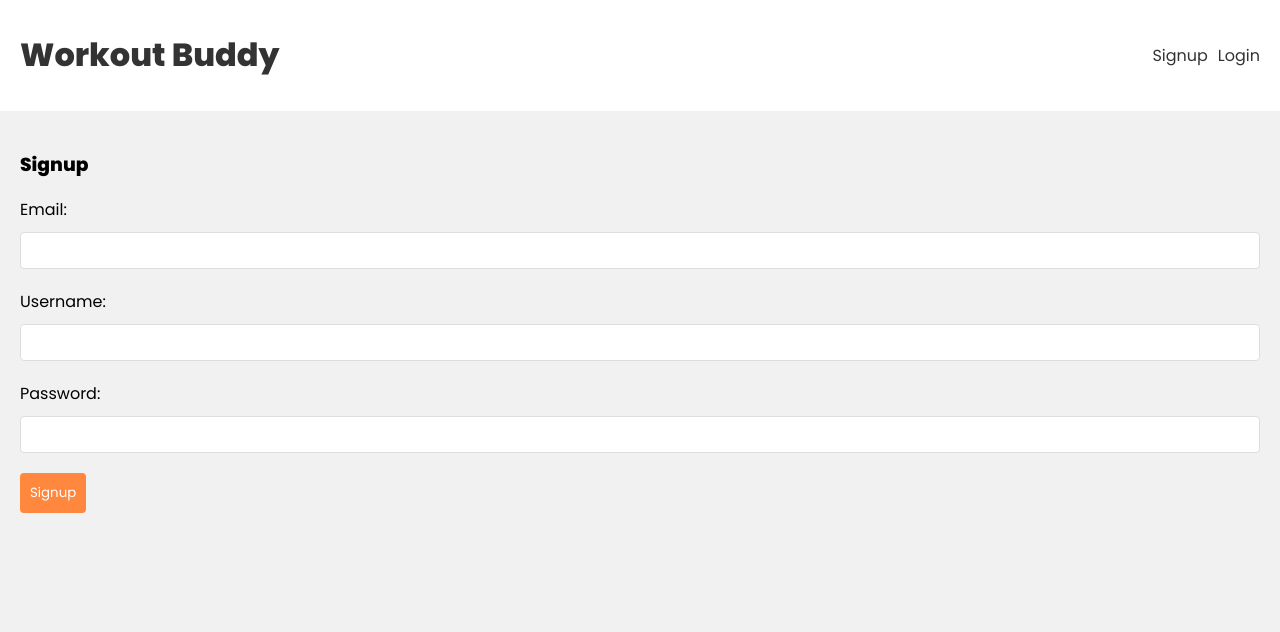
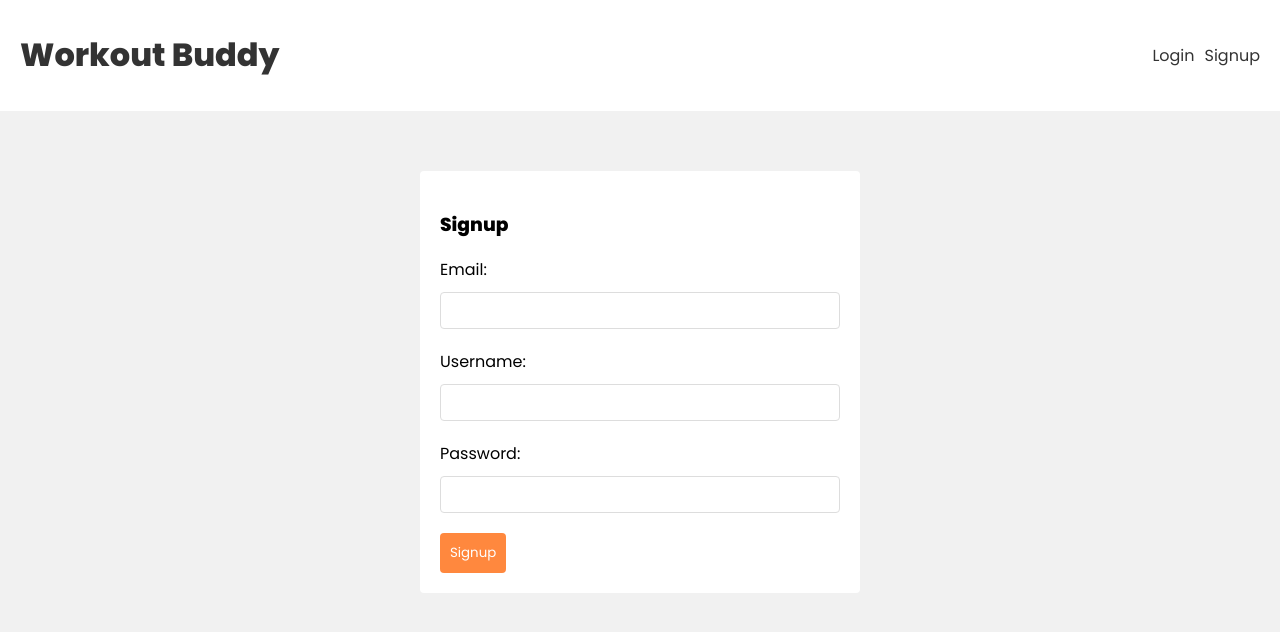
Before and after one commit to zyrephus/mern-fitness-tracker, a React (Create React App) app in the folder frontend/: page /signup in a window 1280 px wide. Shown: the top 632 px of the page. Built offline with nearby package versions, Linux system fonts and the light colour scheme.

Commit message:
Switched login and signup position

```diff
--- a/frontend/src/App.js
+++ b/frontend/src/App.js
@@ -3,8 +3,8 @@ import {BrowserRouter, Routes, Route } from 'react-router-dom'
 // Pages and components
 import Navbar from './components/Navbar'
 import Home from './pages/Home'
+import Login from './pages/Login'
 import Signup from './pages/Signup'
-import Login from './pages/Login'
 
 function App() {
   return (
@@ -18,12 +18,12 @@ function App() {
               element={<Home />}
             />
             <Route
+              path="/login"
+              element={<Login />}
+            />
+            <Route
               path="/signup"
               element={<Signup />}
-            />
-            <Route
-              path="/login"
-              element={<Login />}
             />
           </Routes>
         </div>
--- a/frontend/src/components/Navbar.js
+++ b/frontend/src/components/Navbar.js
@@ -9,8 +9,8 @@ const Navbar = () => {
                 </Link>
                 <nav>
                     <div>
+                        <Link to="/login">Login</Link>
                         <Link to="/signup">Signup</Link>
-                        <Link to="/login">Login</Link>
                     </div>
                 </nav>
             </div>
--- a/frontend/src/pages/Signup.js
+++ b/frontend/src/pages/Signup.js
@@ -12,7 +12,7 @@ const Signup = () => {
     }
 
     return (
-        <form className="singup" onSubmit={handleSubmit}>
+        <form className="signup" onSubmit={handleSubmit}>
             <h3>Signup</h3>
 
             <label>Email:</label>
```
